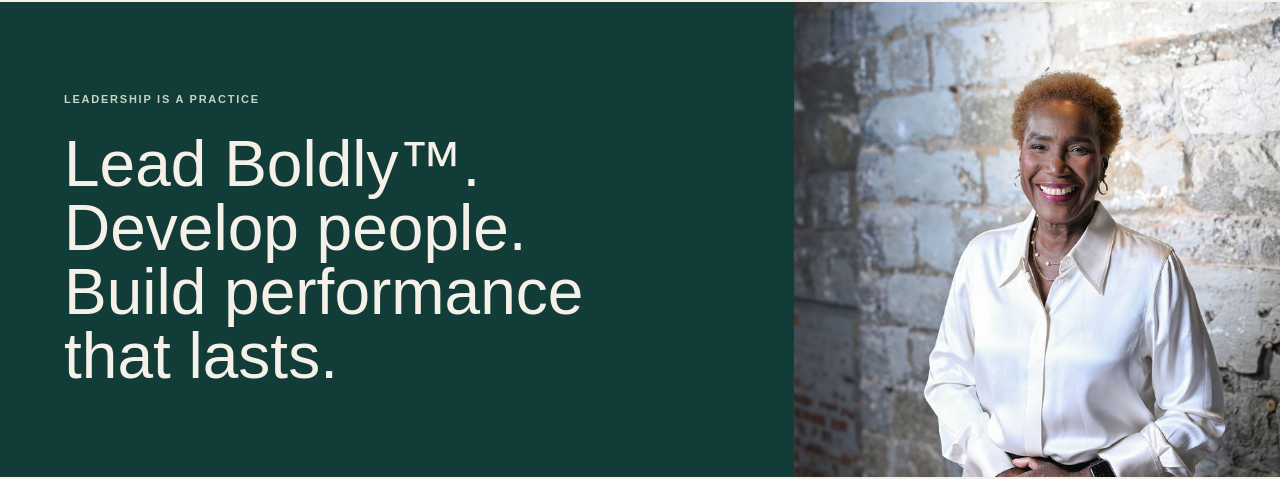
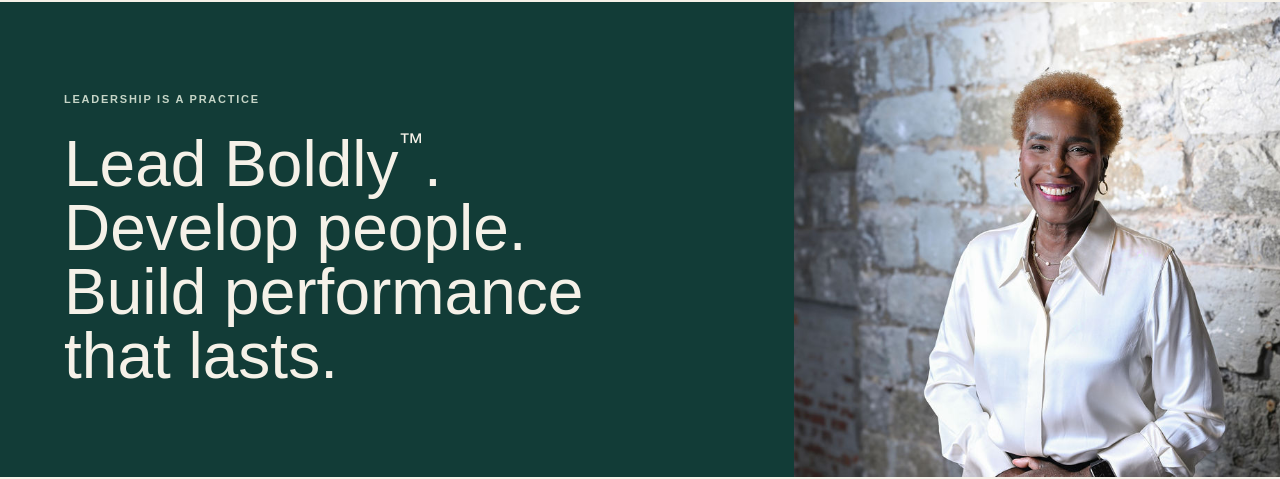
Before and after one commit to pagekey/jeannettemills.com, a React (Vite) app: page /about in a window 1280 px wide. Shown: the part 78-557 px from the top of the page. Built offline with nearby package versions, Linux system fonts and the light colour scheme.

Commit message:
fix: make TM smaller in titles

```diff
--- a/src/components/pages/AboutPage.tsx
+++ b/src/components/pages/AboutPage.tsx
@@ -12,7 +12,7 @@ export default function AboutPage() {
         eyebrow="Leadership is a practice"
         title={
           <>
-            Lead Boldly™.
+            Lead Boldly<sup className="title-tm">™</sup>.
             <br />
             Develop people.
             <br />
@@ -173,7 +173,7 @@ export default function AboutPage() {
         <div>
           <h2 style={{ lineHeight: 1.2 }}>
             From <em className="book-title">Tomme's Girl</em> to{" "}
-            <span className="book-title">Lead Boldly™</span>.
+            <span className="book-title">Lead Boldly<sup className="title-tm">™</sup></span>.
           </h2>
           <p>
             Long before Jeannette Mills became a senior executive, she was Tomme's girl. Her story began on the streets of Baltimore where survival was not guaranteed. By imagining a future beyond her circumstances, Jeannette developed leadership skills and principles to create the life she'd always dreamed of with a few unexpected twists and turns.
@@ -196,7 +196,7 @@ export default function AboutPage() {
         </div>
       </section>
       <section className="organization work-cta">
-        <p className="eyebrow">Bring LEAD BOLDLY™ to your organization</p>
+        <p className="eyebrow">Bring LEAD BOLDLY<sup className="title-tm">™</sup> to your organization</p>
         <h2>
           Leadership development should produce more than an inspiring
           afternoon.
--- a/src/components/pages/BooksPage.tsx
+++ b/src/components/pages/BooksPage.tsx
@@ -14,7 +14,7 @@ export default function BooksPage() {
           <>
             <span className="book-page-title">
               From <em className="book-title">Tomme’s Girl</em> to{" "}
-              <span className="book-title">Lead Boldly™</span>.
+              <span className="book-title">Lead Boldly<sup className="title-tm">™</sup></span>.
             </span>
           </>
         }
--- a/src/components/pages/Home.tsx
+++ b/src/components/pages/Home.tsx
@@ -103,7 +103,7 @@ export default function Home() {
           <div className="hero-copy">
             <p className="eyebrow light">Leadership is a practice</p>
             <h1>
-              Lead Boldly<span style={{ fontWeight: "50%" }}>™</span>.
+              Lead Boldly<sup className="title-tm">™</sup>.
               <br />
               <em>Build what lasts.</em>
             </h1>
@@ -266,7 +266,7 @@ export default function Home() {
           <p className="eyebrow">The story behind the work</p>
           <h2>
             From <em className="book-title">Tomme's Girl</em> to{" "}
-            <span className="book-title">Lead Boldly™</span>.
+            <span className="book-title">Lead Boldly<sup className="title-tm">™</sup></span>.
           </h2>
           <p>
             Long before Jeannette Mills became a senior executive, she was
@@ -295,7 +295,7 @@ export default function Home() {
           {/* <span className="round-mark">JM</span> */}
         </div>
         <h2>
-          Bring <span className="book-title"><em>Lead Boldly</em>™</span>{" "}
+          Bring <span className="book-title"><em>Lead Boldly</em><sup className="title-tm">™</sup></span>{" "}
           to your organization.
         </h2>
         <div className="organization-bottom">
--- a/src/components/pages/option1.css
+++ b/src/components/pages/option1.css
@@ -620,6 +620,14 @@ nav a.active {
   margin: 0 0 24px;
 }
 
+.title-tm {
+  font-family: Arial, sans-serif;
+  font-size: 0.4em;
+  letter-spacing: 0;
+  line-height: 0;
+  vertical-align: super;
+}
+
 .light {
   color: #c6d5c7;
 }
@@ -997,11 +1005,6 @@ h2 em {
   max-width: 1000px;
   font-size: clamp(3.1rem, 6.1vw, 7rem);
   margin: 75px 0;
-}
-
-.organization sup {
-  font: 12px sans-serif;
-  letter-spacing: 0;
 }
 
 .organization-bottom {
```
